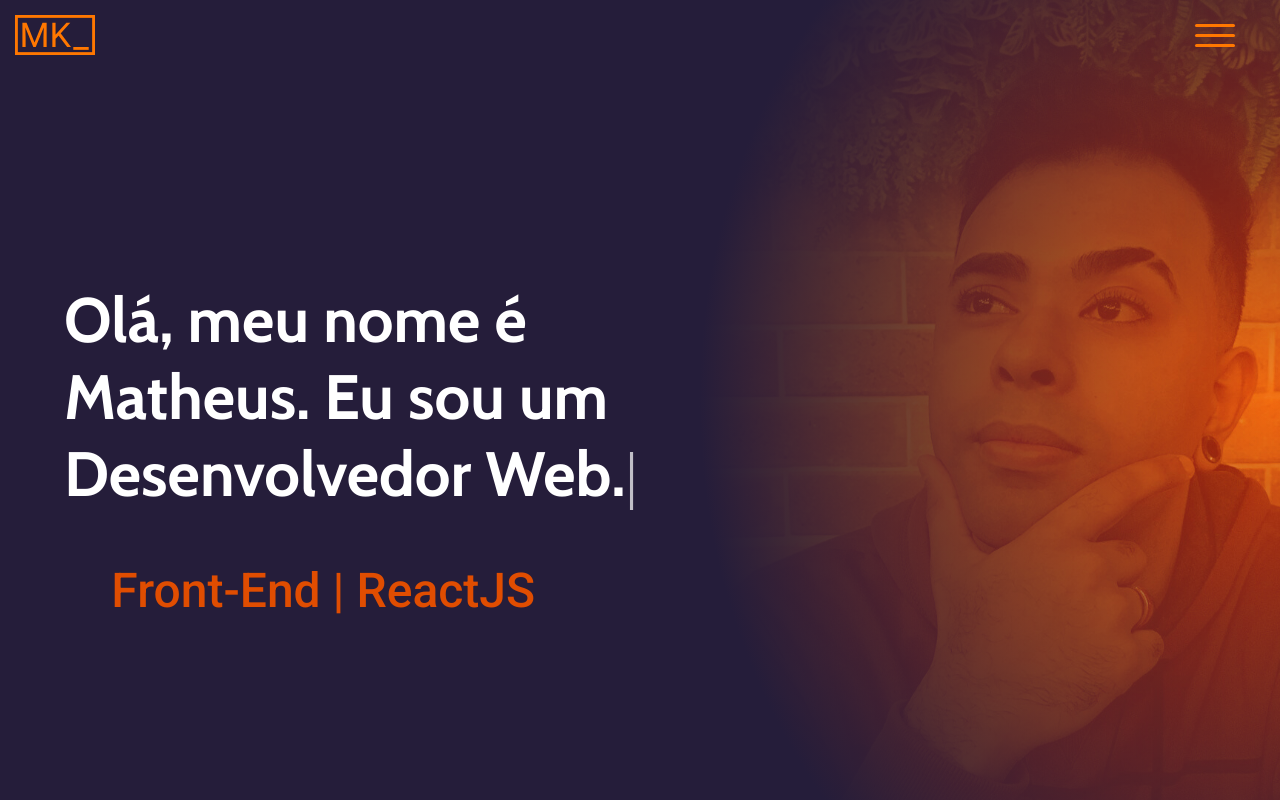
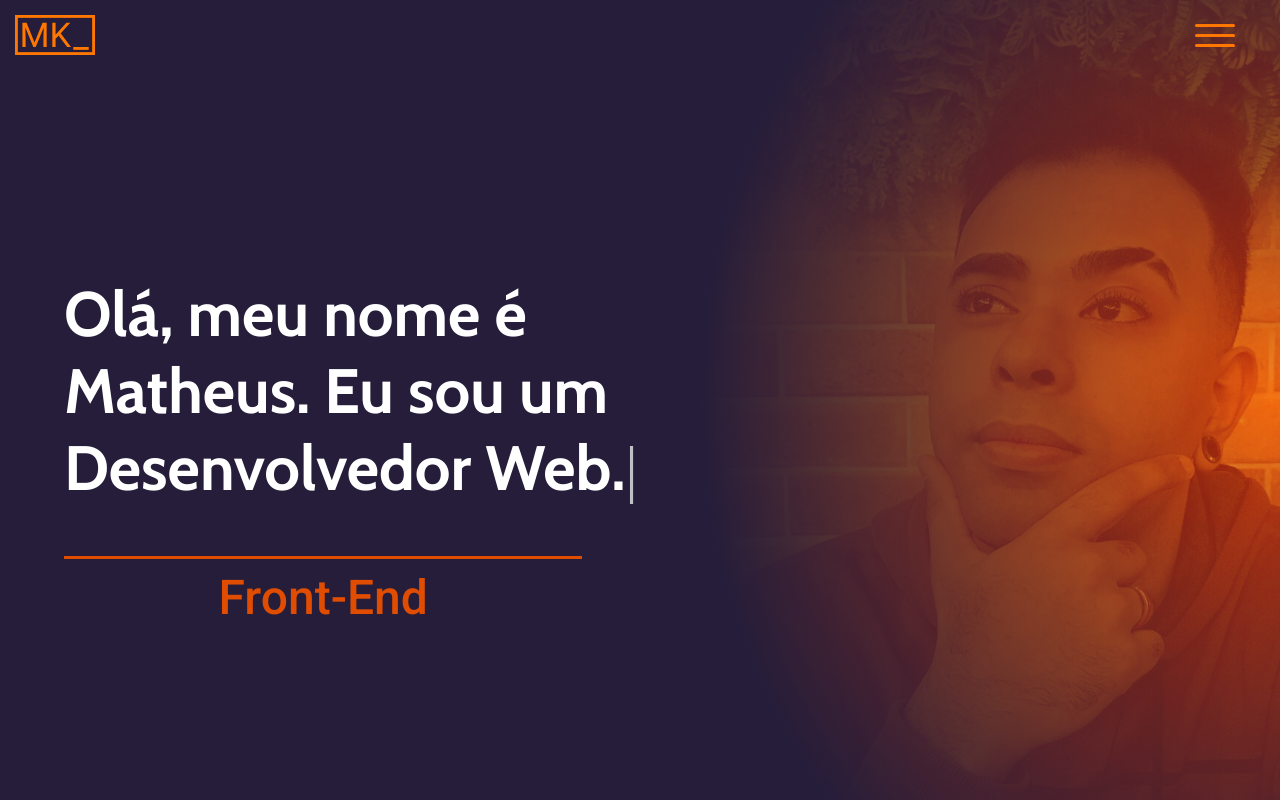
Before and after one commit to MatheusKristman/Portfolio, a React (Vite) app: page / in a window 1280 px wide. Shown: the top 800 px of the page. Built offline with nearby package versions, Linux system fonts and the light colour scheme.

Commit message:
home fix

```diff
--- a/src/components/Home.css
+++ b/src/components/Home.css
@@ -46,6 +46,8 @@
   width: 90%;
   opacity: 0;
   animation: arrowEnable 1s 3.8s ease forwards;
+  border-top: 3px solid;
+  padding-top: 10px;
 }
 
 .home-image {
--- a/src/components/Home.jsx
+++ b/src/components/Home.jsx
@@ -46,7 +46,7 @@ function Home() {
             <div className='home-title-wrapper'>
               <h1 ref={homeText} className='home-title' />
             </div>
-            <span className='home-desc'>Front-End | ReactJS</span>
+            <span className='home-desc'>Front-End</span>
           </div>
         </div>
         <img className='home-image' src={HomeImage} alt='home-image' />
```
